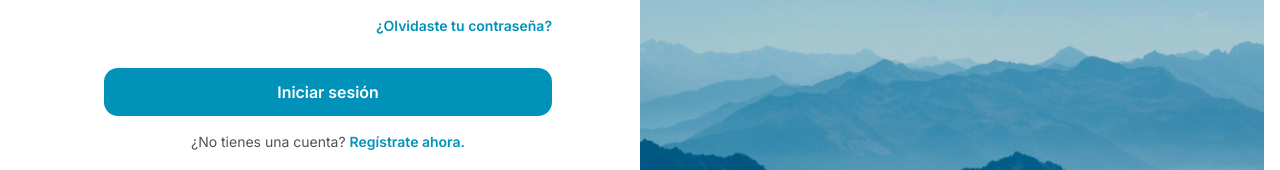
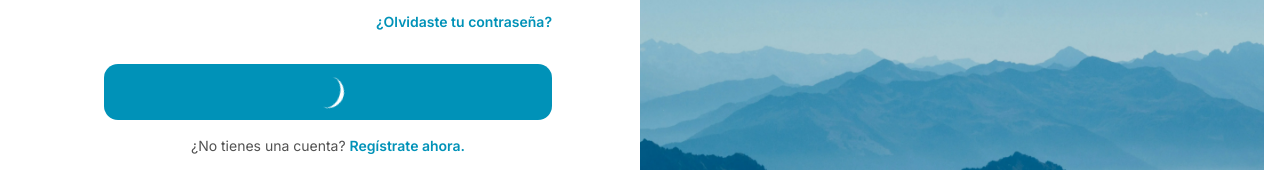
Before and after one commit to Gasdcoder07/Pi-semestre3, a Next.js app: page /login in a window 1280 px wide. Both pictures are taken after typing "name@example.com", "Sample123" into the empty fields and a click on the button "Iniciar sesión". Shown: the part 451-621 px from the top of the page. Built offline with nearby package versions, Linux system fonts and the light colour scheme.

Commit message:
feat: add loading indicator to LoginForm and improve button functionality

```diff
--- /dev/null
+++ b/components/LoadingIndicator.tsx
@@ -0,0 +1,5 @@
+export const LoadingIndicator = () => {
+    return (
+        <div className="animate-spin rounded-full border-b-4 h-8 w-8 border-white"/>
+    )
+}
--- a/components/LoginForm.tsx
+++ b/components/LoginForm.tsx
@@ -3,10 +3,12 @@
 import { Eye, EyeOff } from "lucide-react";
 import Link from "next/link";
 import { useState } from "react";
+import { LoadingIndicator } from "./LoadingIndicator";
 
 const LoginForm = () => {
     // Estado para controlar la contraseña
     const [showPassword, setShowPassword] = useState(false);
+    const [loading, setIsLoading] = useState(false)
 
     // Manejar formulario de login
     const handleSubmit = (e : React.SubmitEvent) => {
@@ -58,8 +60,17 @@ const LoginForm = () => {
                 </div>
 
                 <div className="mt-4 flex flex-col gap-4">
-                    <button type="submit" className="font-semibold text-white bg-cyan-600 hover:bg-cyan-500 w-full py-3 rounded-xl transition-colors ease-in-out duration-200 cursor-pointer">Iniciar sesión</button>
-
+                    <button
+                        type="submit"
+                        onClick={() => setIsLoading(!loading)}
+                        className="font-semibold text-white bg-cyan-600 hover:bg-cyan-500 w-full py-3 rounded-xl transition-colors ease-in-out duration-200 cursor-pointer flex items-center justify-center"
+                    >
+                        {loading ? (
+                            <LoadingIndicator />
+                        ) : (
+                            <p>Iniciar sesión</p>
+                        )}
+                    </button>
                     <span className="text-neutral-600 text-center text-sm">¿No tienes una cuenta? <Link href="/register" className="font-semibold text-cyan-600 hover:text-cyan-500 ease-in-out duration-200 transition-colors">Regístrate ahora.</Link></span>
                 </div>
         </form>
```
Also changed, not shown: app/(auth)/login/page.tsx (+0 -16 lines).
